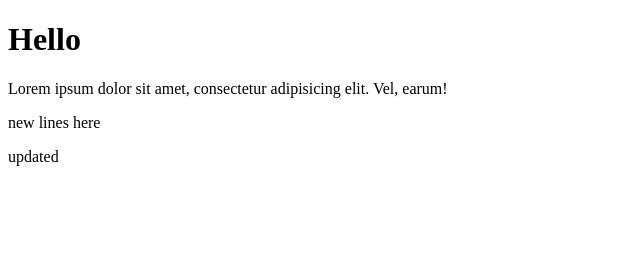
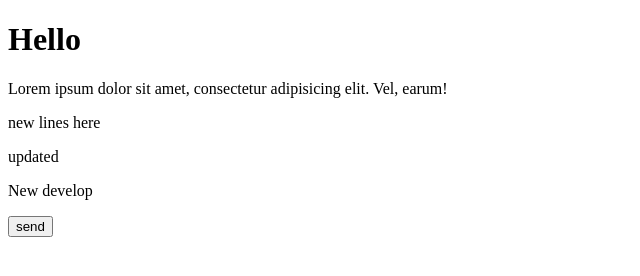
Before and after one commit to ShazidMorshed14/first-project, a plain HTML site: page index.html in a window 1280 px wide. Shown: the whole page, without its empty margins (0-640 px from the left). Drawn offline with Linux system fonts and the light colour scheme.

Commit message:
first push in develop branch

```diff
--- a/index.html
+++ b/index.html
@@ -11,5 +11,7 @@
     <p>Lorem ipsum dolor sit amet, consectetur adipisicing elit. Vel, earum!</p>
     <p>new lines here</p>
     <p>updated</p>
+    <p>New develop</p>
+    <input type="button" value="send">
 </body>
 </html>
```
